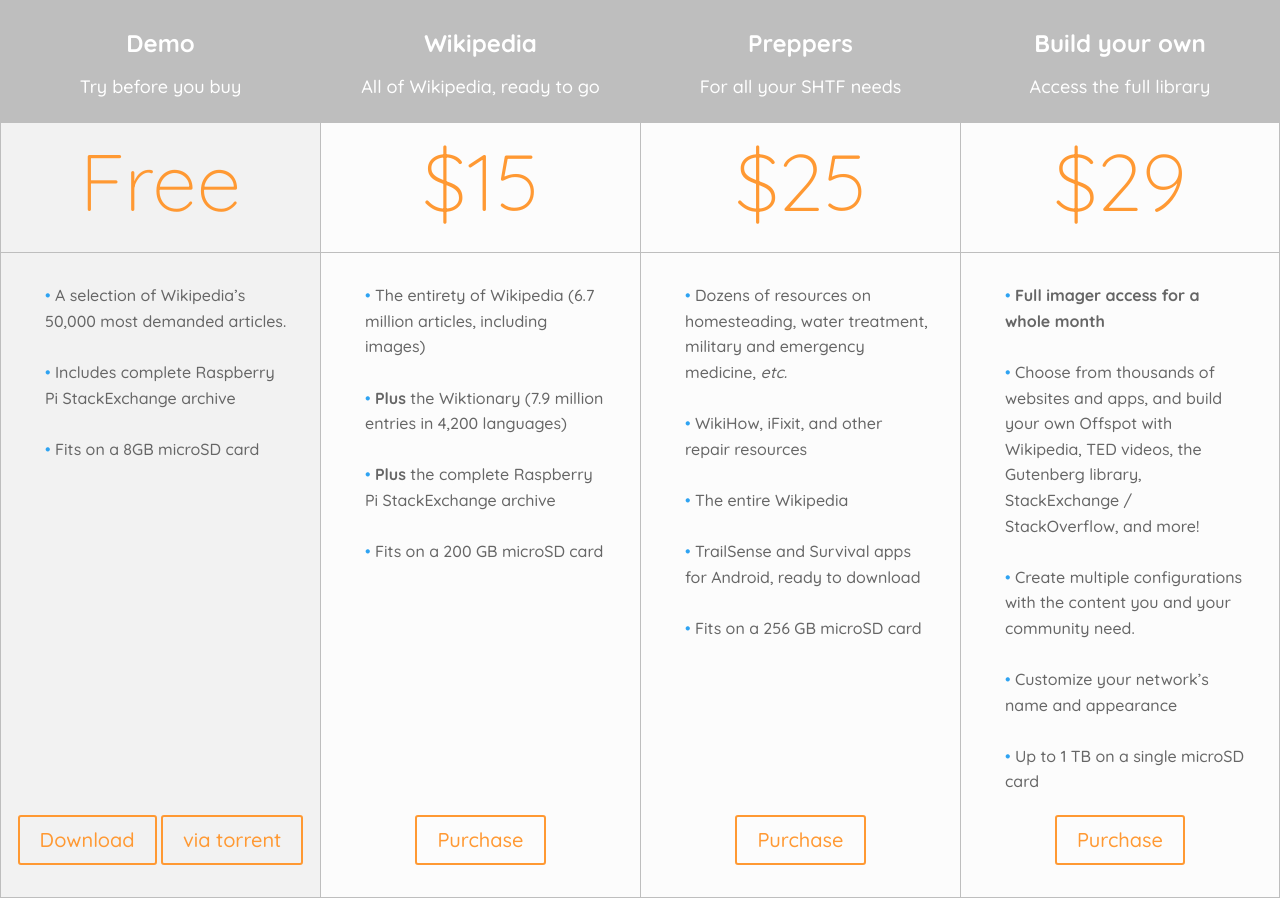
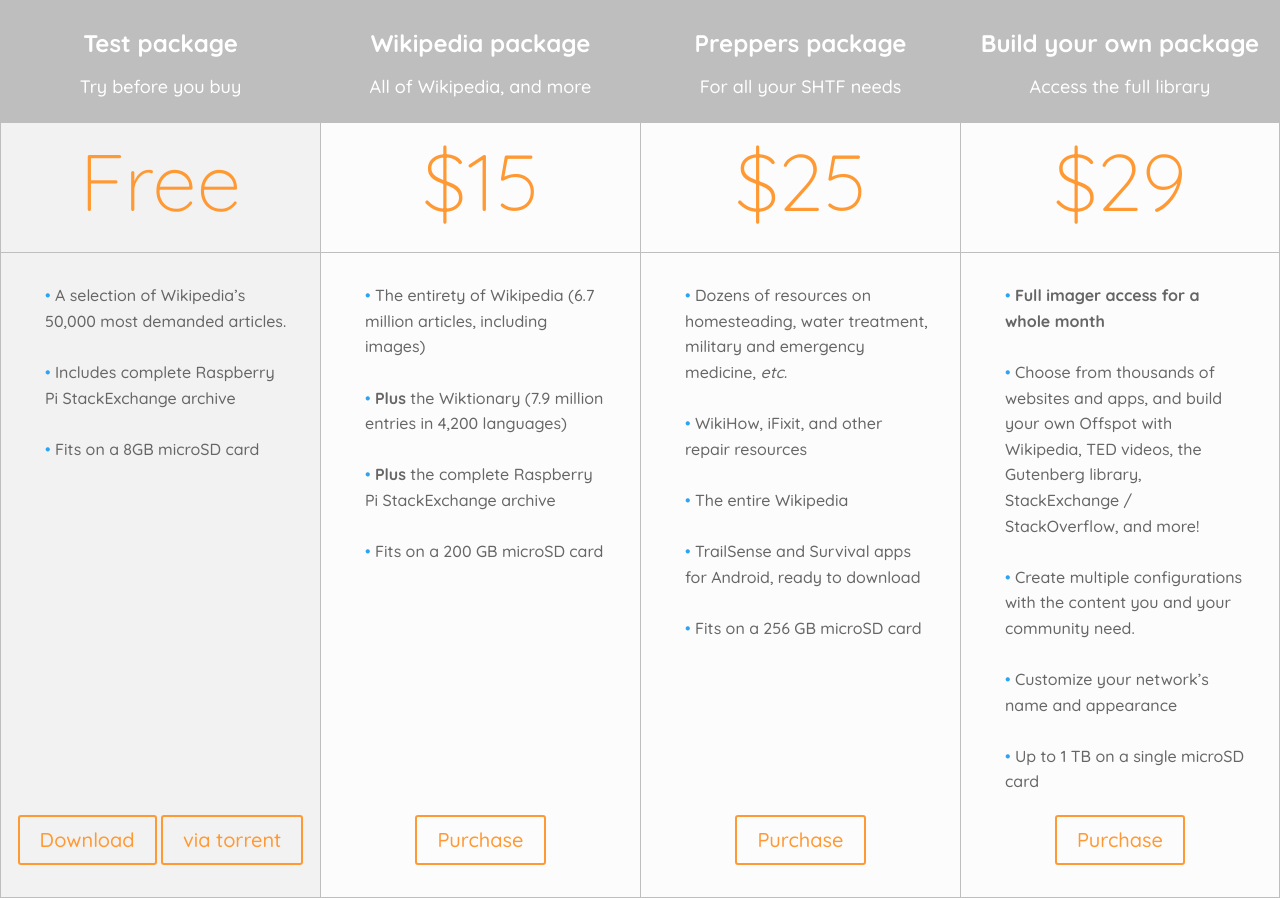
Before and after one commit to offspot/imager-service, a Flask app: page /shop/stripe/widget/ in a window 1280 px wide. Run offline with Flask 2, Linux system fonts and the light colour scheme; parts of the project's set-up code (start-up, migrations or seed data) failed here and were passed over; some libraries are stand-ins or nearby versions.

Commit message:
Update shop.html
Added wording for clarity

```diff
--- a/scheduler/src/templates/stripe/shop.html
+++ b/scheduler/src/templates/stripe/shop.html
@@ -219,7 +219,7 @@ window.onresize = onframeresize;
       <div class="table-offer">
         <div class="offer">
           <header>
-            <h2>Demo</h2>
+            <h2>Test package</h2>
             <p>Try before you buy</p>
           </header>
           <section class="price"><span class="amount">Free</span></section>
@@ -238,8 +238,8 @@ window.onresize = onframeresize;
 
         <div class="offer">
           <header>
-            <h2>Wikipedia</h2>
-            <p>All of Wikipedia, ready to go</p>
+            <h2>Wikipedia package</h2>
+            <p>All of Wikipedia, and more</p>
           </header>
           <section class="price"><span class="amount">$15</span></section>
           <section class="description">
@@ -261,7 +261,7 @@ window.onresize = onframeresize;
 
         <div class="offer">
           <header>
-            <h2>Preppers</h2>
+            <h2>Preppers package</h2>
             <p>For all your SHTF needs</p>
           </header>
           <section class="price"><span class="amount">$25</span></section>
@@ -283,7 +283,7 @@ window.onresize = onframeresize;
 
         <div class="offer">
           <header>
-            <h2>Build your own</h2>
+            <h2>Build your own package</h2>
             <p>Access the full library</p>
           </header>
           <section class="price"><span class="amount">$29</span></section>
```
